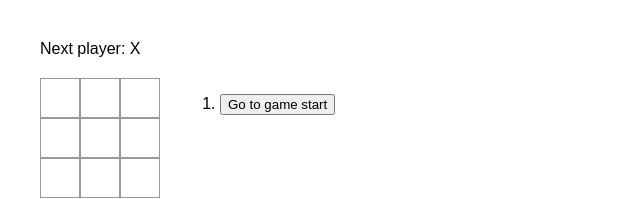
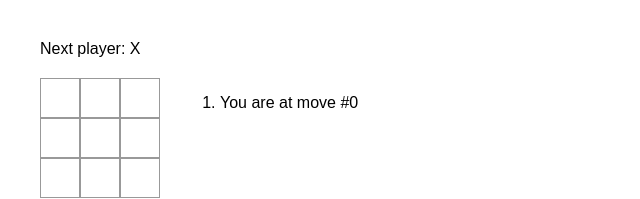
Before and after one commit to marekzelinka/fullstack-tic-tac-toe, a React (Vite) app: page / in a window 1280 px wide. Shown: the top 199 px of the page, without its empty margins (0-640 px from the left). Built offline with nearby package versions, Linux system fonts and the light colour scheme.

Commit message:
show “You are at move #…” instead of a button

```diff
--- a/src/App.jsx
+++ b/src/App.jsx
@@ -21,7 +21,11 @@ export default function Game() {
         squares={currentSquares}
         onPlay={handlePlay}
       />
-      <GameHistory history={history} onMove={setCurrentMove} />
+      <GameHistory
+        history={history}
+        currentMove={currentMove}
+        onMove={setCurrentMove}
+      />
     </div>
   );
 }
@@ -73,14 +77,18 @@ function Square({ value, onClick }) {
   );
 }
 
-function GameHistory({ history, onMove }) {
+function GameHistory({ history, currentMove, onMove }) {
   return (
     <ol className="game-history">
       {history.map((_squares, move) => (
         <li key={move}>
-          <button onClick={() => onMove(move)}>
-            {move > 0 ? `Go to move #${move}` : "Go to game start"}
-          </button>
+          {move === currentMove ? (
+            `You are at move #${move}`
+          ) : (
+            <button onClick={() => onMove(move)}>
+              {move > 0 ? `Go to move #${move}` : "Go to game start"}
+            </button>
+          )}
         </li>
       ))}
     </ol>
```
